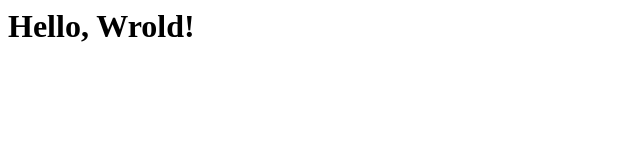
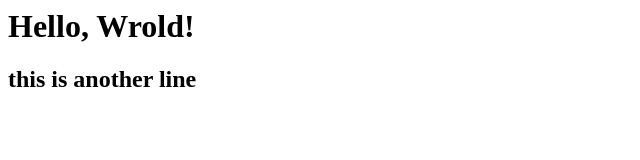
Before and after one commit to jonroguez/hire_me_fam, a plain HTML site: page index.html in a window 1280 px wide. Shown: the whole page, without its empty margins (0-640 px from the left). Drawn offline with Linux system fonts and the light colour scheme.

Commit message:
Add files via upload

```diff
--- a/index.html
+++ b/index.html
@@ -1 +1,2 @@
 <h1>Hello, Wrold!</h1>
+<h2>this is another line</h2>
```
